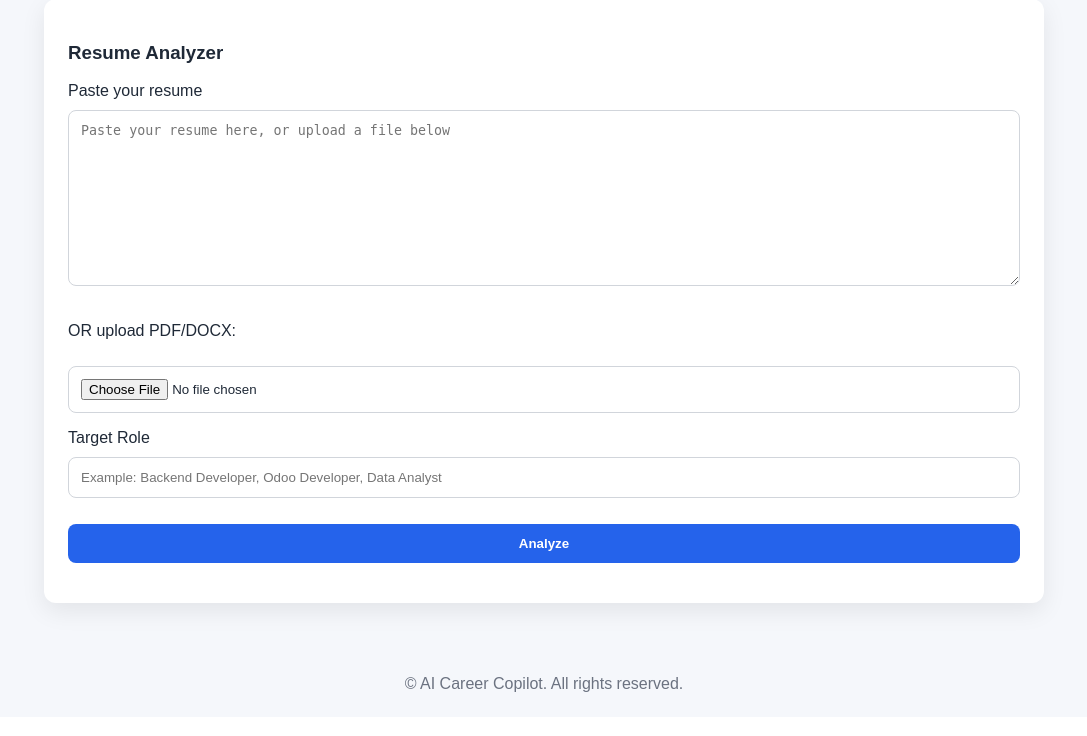
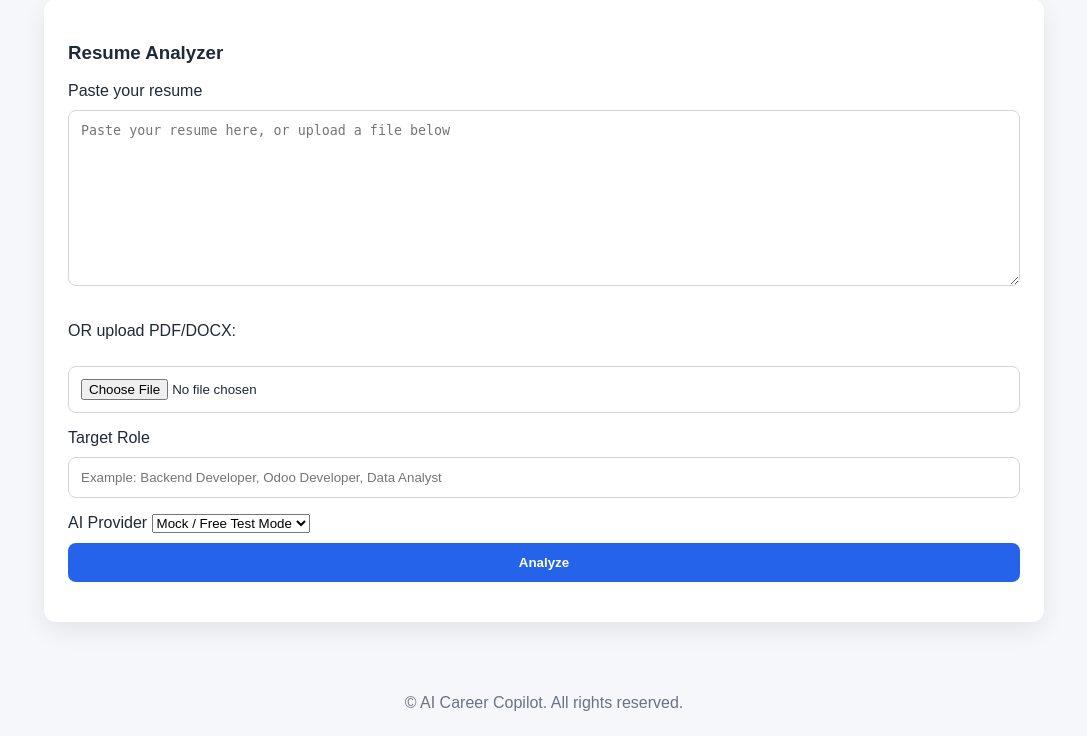
Before and after one commit to Aryamuh-ynah/AI-Career-Copilot, a Flask app: page /dashboard in a window 1280 px wide. Shown: the part 185-921 px from the top of the page, without its empty margins (96-1183 px from the left). Before the commit the page ends 877 px from the top, so only its background shows below. Run offline with Flask 3, Linux system fonts and the light colour scheme; the visitor is signed in with stand-in values (Sample User, id 1).

Commit message:
feat: add AI provider selector to dashboard

```diff
--- a/templates/dashboard.html
+++ b/templates/dashboard.html
@@ -26,6 +26,13 @@
       placeholder="Example: Backend Developer, Odoo Developer, Data Analyst"
       required
     />
+    <label for="provider">AI Provider</label>
+
+    <select id="provider" name="provider">
+      <option value="mock">Mock / Free Test Mode</option>
+      <option value="openai">OpenAI</option>
+      <option value="gemini">Gemini</option>
+    </select>
 
     <button type="submit">Analyze</button>
   </form>
@@ -35,6 +42,8 @@
 <div class="card">
   {% if result.error %}
   <p style="color: red">Error: {{ result.error }}</p>
+  {% endif %} {% if result %}
+  <p><strong>Provider:</strong> {{ result.get("provider", "unknown") }}</p>
   {% endif %}
 
   <h3>Skills</h3>
```
